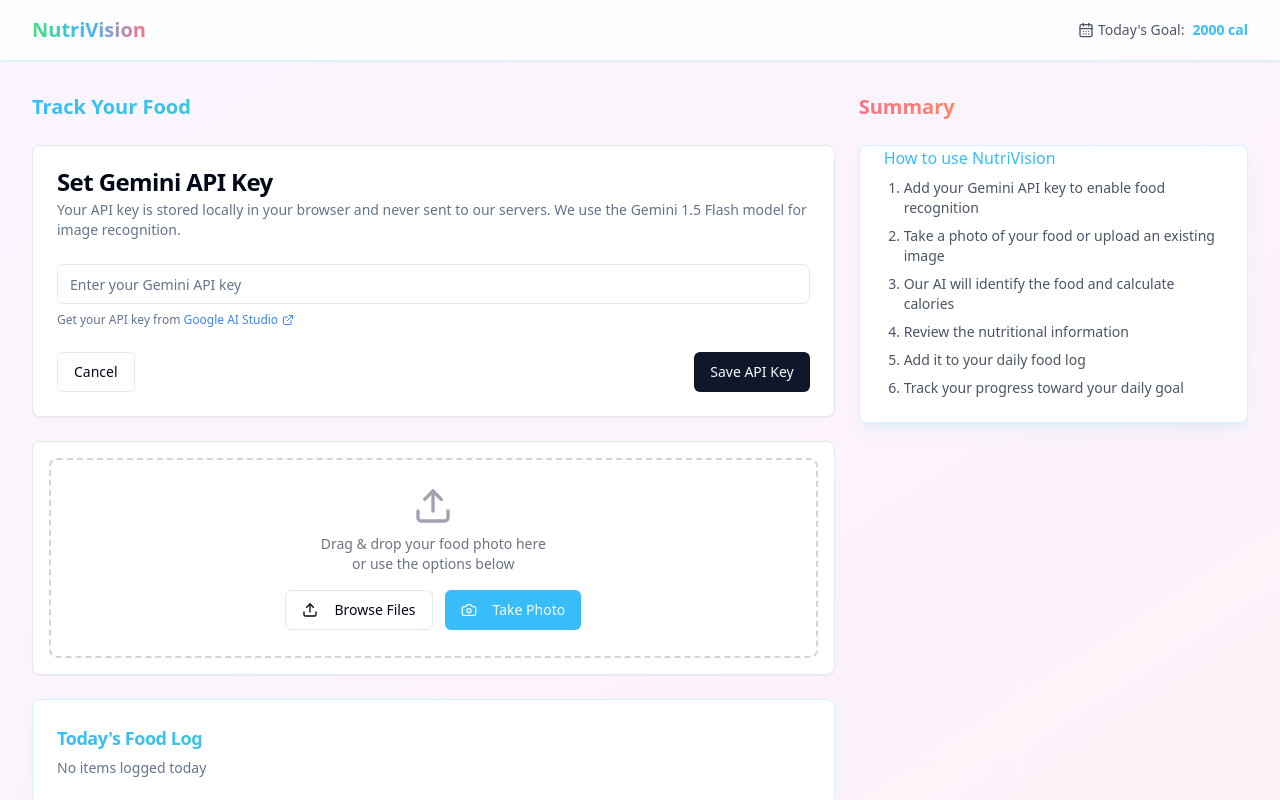
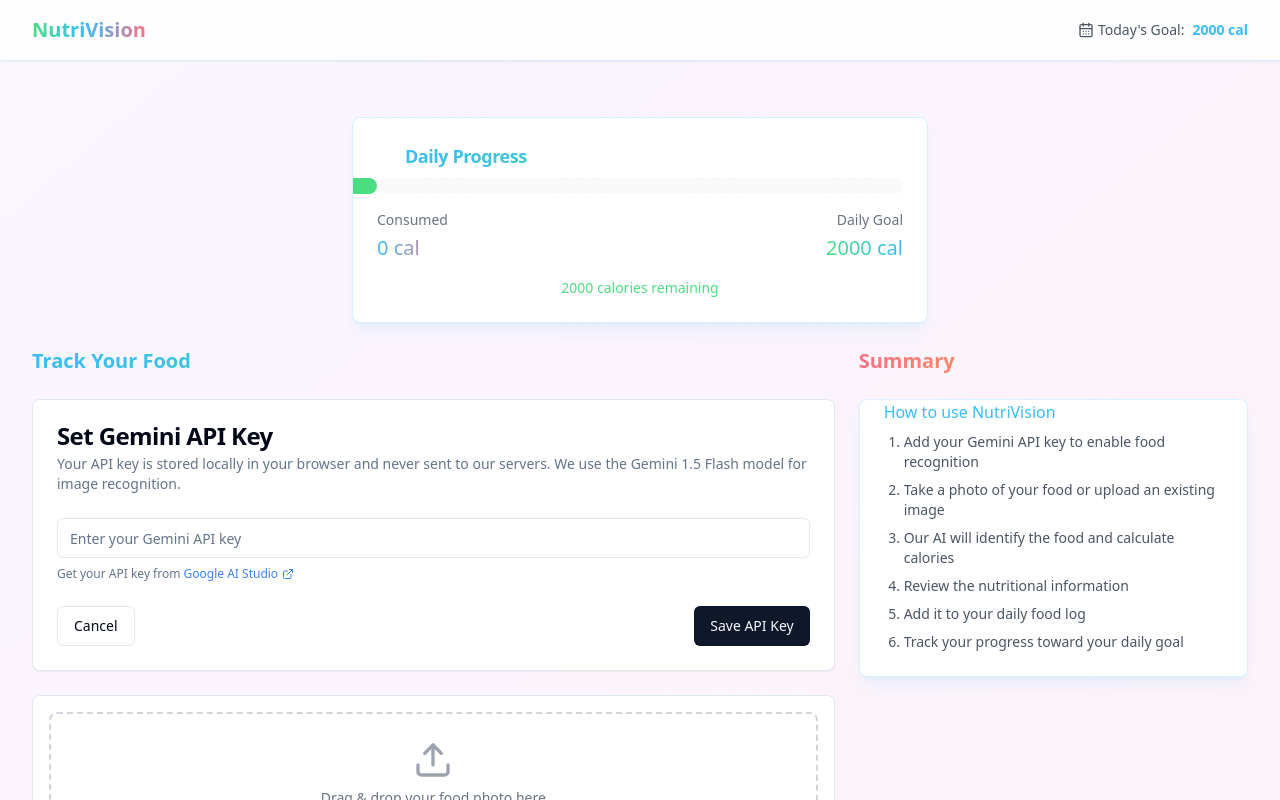
Before and after one commit to subaneshdev/photo-fuel-finder, a React (Vite) app: page / in a window 1280 px wide. Shown: the top 800 px of the page. Built offline with nearby package versions, Linux system fonts and the light colour scheme.

Commit message:
feat: Implement progress bar

```diff
--- a/src/components/DailyProgress.tsx
+++ b/src/components/DailyProgress.tsx
@@ -1,7 +1,7 @@
 
-import { Progress } from "../components/ui/progress";
-import { Card, CardContent, CardHeader, CardTitle } from "../components/ui/card";
-import { cn } from "@/lib/utils";
+import { Progress } from "./ui/progress";
+import { Card, CardContent, CardHeader, CardTitle } from "./ui/card";
+import { CircleGauge } from "lucide-react";
 
 interface DailyProgressProps {
   currentCalories: number;
@@ -11,46 +11,55 @@ interface DailyProgressProps {
 const DailyProgress = ({ currentCalories, goalCalories }: DailyProgressProps) => {
   const progressPercentage = Math.min(Math.round((currentCalories / goalCalories) * 100), 100);
 
-  let progressColor = "bg-nutrition-green";
-  if (progressPercentage > 85) {
-    progressColor = "bg-nutrition-yellow";
-  }
-  if (progressPercentage >= 100) {
-    progressColor = "bg-nutrition-red";
-  }
+  const getProgressColor = () => {
+    if (progressPercentage >= 100) return "bg-nutrition-red";
+    if (progressPercentage > 85) return "bg-nutrition-yellow";
+    return "bg-nutrition-green";
+  };
 
   return (
-    <Card className="w-full max-w-md mx-auto">
+    <Card className="w-full max-w-xl mx-auto mt-6 overflow-hidden bg-gradient-to-br from-white/80 to-white/50 backdrop-blur-sm border-nutrition-blue/20 shadow-lg shadow-nutrition-blue/10">
       <CardHeader className="pb-2">
-        <CardTitle className="text-lg">Daily Progress</CardTitle>
+        <CardTitle className="flex items-center gap-2 text-lg bg-gradient-to-r from-nutrition-blue to-nutrition-green bg-clip-text text-transparent">
+          <CircleGauge className="h-5 w-5" />
+          Daily Progress
+        </CardTitle>
       </CardHeader>
       <CardContent>
-        <div className="space-y-2">
-          <div className="relative">
+        <div className="space-y-4">
+          <div className="relative h-4">
             <Progress
               value={progressPercentage}
-              className="h-2"
+              className="h-full rounded-full bg-gray-100/50"
             />
             <div
-              className={cn("absolute inset-0 h-full rounded-full", progressColor)}
+              className={`absolute inset-0 h-full rounded-full transition-transform duration-500 ${getProgressColor()}`}
               style={{ transform: `translateX(-${100 - progressPercentage}%)` }}
             />
           </div>
           <div className="flex justify-between text-sm">
-            <div>
-              <span className="font-medium">{currentCalories}</span>
-              <span className="text-gray-500 ml-1">consumed</span>
+            <div className="space-y-1">
+              <p className="text-gray-500">Consumed</p>
+              <p className="font-medium text-xl bg-gradient-to-r from-nutrition-blue to-nutrition-red bg-clip-text text-transparent">
+                {currentCalories} cal
+              </p>
             </div>
-            <div>
-              <span className="text-gray-500 mr-1">goal</span>
-              <span className="font-medium">{goalCalories}</span>
+            <div className="space-y-1 text-right">
+              <p className="text-gray-500">Daily Goal</p>
+              <p className="font-medium text-xl bg-gradient-to-r from-nutrition-green to-nutrition-blue bg-clip-text text-transparent">
+                {goalCalories} cal
+              </p>
             </div>
           </div>
-          <div className="text-center text-sm text-gray-500">
+          <div className="text-center">
             {currentCalories <= goalCalories ? (
-              <span>{Math.max(0, goalCalories - currentCalories)} calories remaining</span>
+              <p className="text-sm text-nutrition-green font-medium">
+                {Math.max(0, goalCalories - currentCalories)} calories remaining
+              </p>
             ) : (
-              <span className="text-nutrition-red">{currentCalories - goalCalories} calories over your goal</span>
+              <p className="text-sm text-nutrition-red font-medium">
+                {currentCalories - goalCalories} calories over your goal
+              </p>
             )}
           </div>
         </div>
--- a/src/pages/Index.tsx
+++ b/src/pages/Index.tsx
@@ -5,6 +5,7 @@ import Header from "../components/Header";
 import FoodUpload from "../components/FoodUpload";
 import CalorieDisplay from "../components/CalorieDisplay";
 import FoodHistory from "../components/FoodHistory";
+import DailyProgress from "../components/DailyProgress";
 import ApiKeyForm from "../components/ApiKeyForm";
 import { FoodItem } from "../types/food";
 import { recognizeFood } from "../services/foodRecognition";
@@ -102,7 +103,12 @@ const Index = () => {
       <Header calorieGoal={calorieGoal} onChangeGoal={handleChangeGoal} />
 
       <main className="max-w-7xl mx-auto px-4 sm:px-6 lg:px-8 py-8">
-        <div className="grid grid-cols-1 md:grid-cols-3 gap-6">
+        <DailyProgress
+          currentCalories={totalCalories}
+          goalCalories={calorieGoal}
+        />
+
+        <div className="grid grid-cols-1 md:grid-cols-3 gap-6 mt-6">
           <div className="md:col-span-2 space-y-6">
             <h2 className="text-xl font-semibold bg-gradient-to-r from-nutrition-blue to-nutrition-green bg-clip-text text-transparent">
               Track Your Food
```
